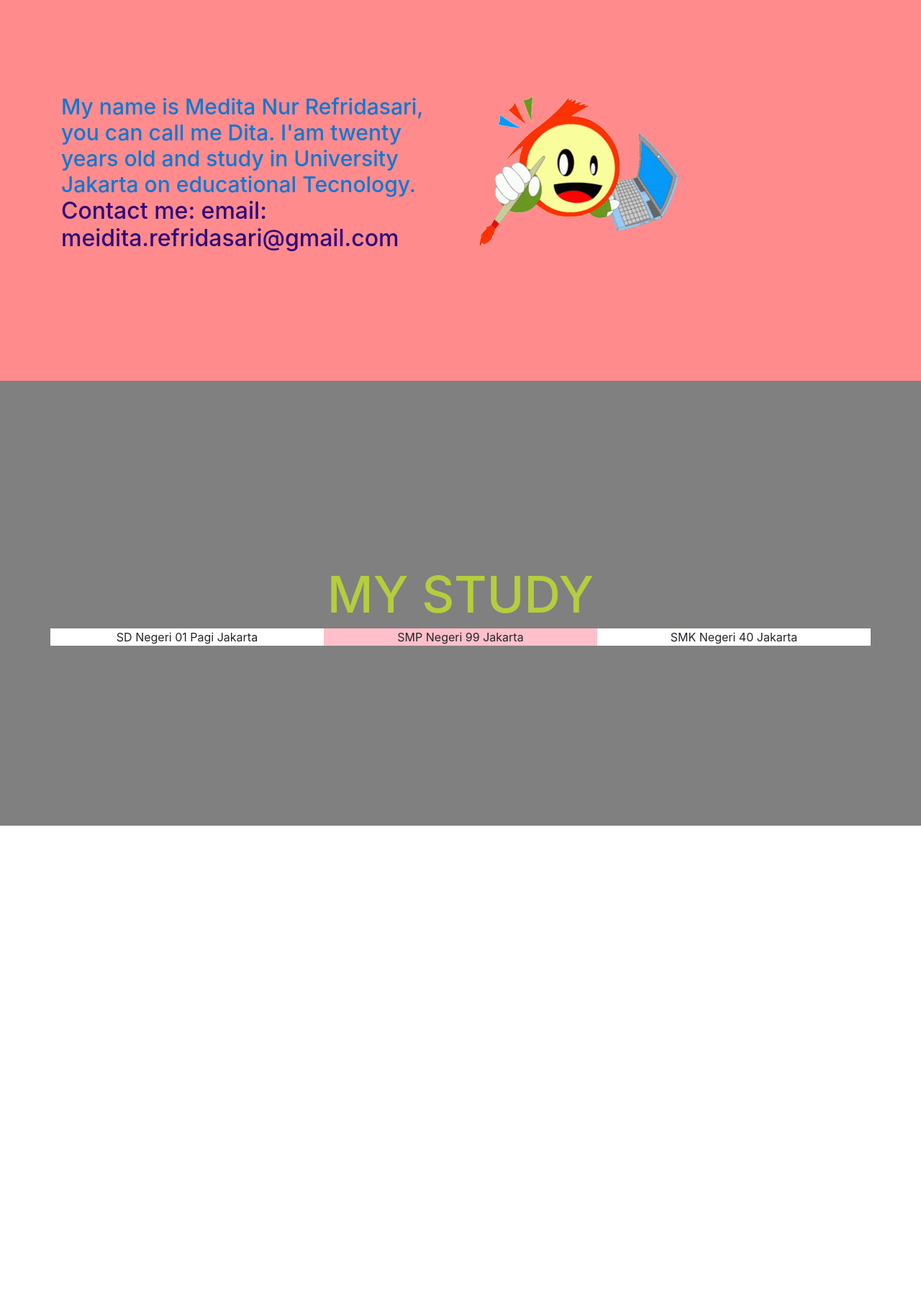
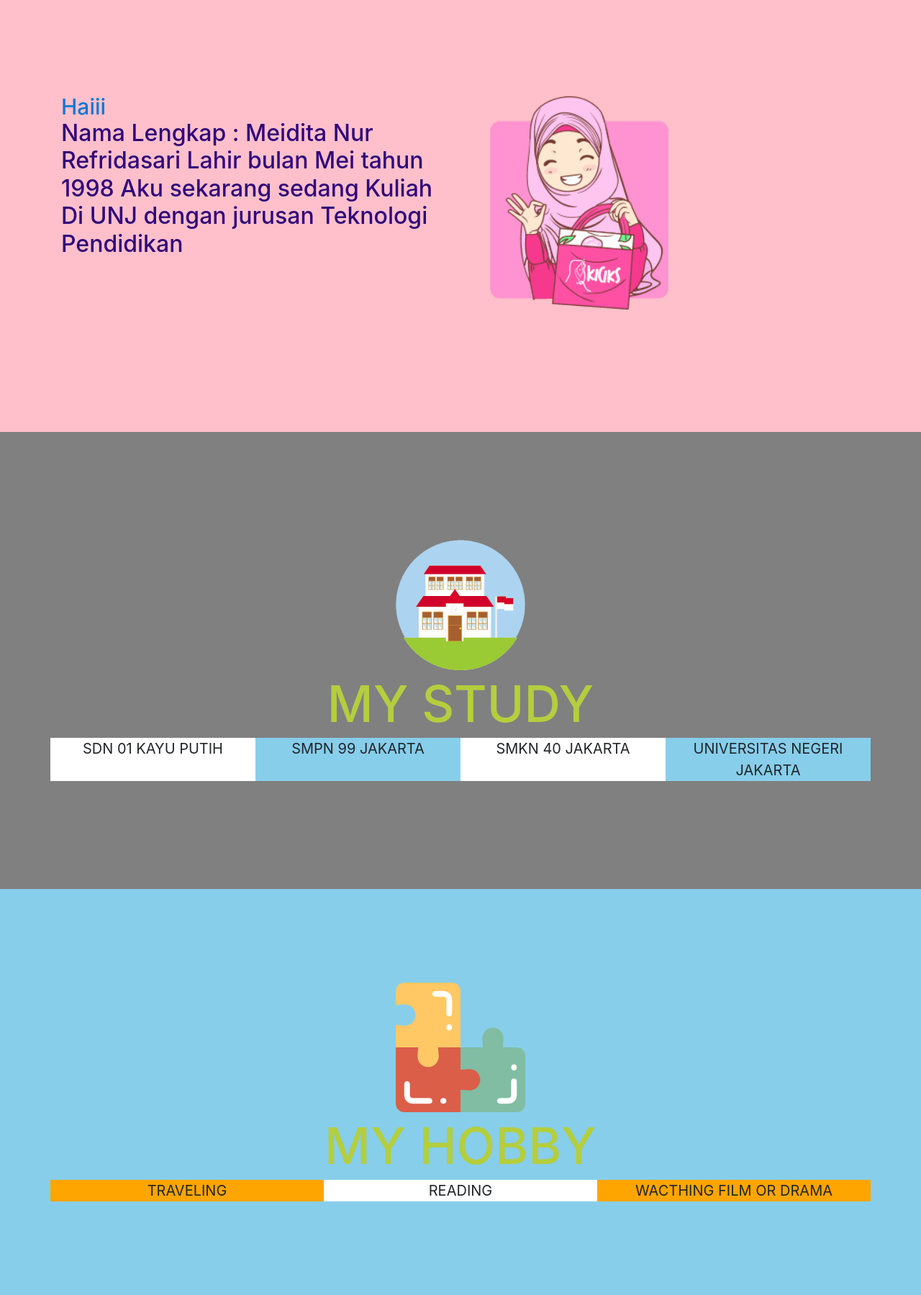
Before and after one commit to meiditanur/Dweb-dita, a plain HTML site: page index.html in a window 1280 px wide. Shown: the part 900-2699 px from the top of the page at 72% size. Before the commit the page ends 2047 px from the top, so only its background shows below. Drawn offline with Linux system fonts and the light colour scheme.

Commit message:
Add files via upload

```diff
--- a/css/main.css
+++ b/css/main.css
@@ -7,10 +7,10 @@ body,html{
     padding: 10px 20px
 }
 .link:hover{
-    background: aqua;
+    background: white;
 }
 .section1{
-    background:url(../img/maxresdefault.jpg);
+    background: url(../img/sakura1.jpg);
     width:100%;
     height:100%;
     text-align: center;
@@ -19,25 +19,40 @@ body,html{
 .judul{
     font-family: inherit;
     font-size: 70px;
+    color: black;
+    margin: auto;
+}
+.judul2{
+    font-family: inherit;
+    font-size: 70px;
     color: #B4CE3D;
     margin: auto;
 }
 .subjudul{
-    font-family: Solid Italic;
+    font-family: monospace;
     font-size: 50px;
     color: #8BE6B2;
 }
 .section2{
-    background: #FF8B8D;
+    background:pink;
     padding: 170px 0px
 }
 .section3{
     background: grey;
-    padding: 250px 0px;
+    padding: 150px 0px;
+    text-align: center;
 }
 .col-warna{
-    background: #fff;
+    background: white;
 }
 .col-warna2{
-    background: pink
+    background: skyblue
 }
+.col-warna3{
+    background: orange;
+}
+.section4{
+    background: skyblue;
+    padding: 130px 0px;
+    text-align: center;
+}
--- a/index.html
+++ b/index.html
@@ -22,19 +22,19 @@
                         <a class="link" href="#1">Section 1</a>
                         <a class="link" href="#2">Section 2</a>
                         <a class="link" href="#3">Section 3</a>
-                        <a class="link" href="http://instagram.com/meidita_nur">Instagram</a>
+                        <a class="link" href="#4">Section 4</a>
                     </div>
                 </div>
             </div>
         </nav>
         <!---section1--->
         <section class="section1" id="1">
-            <img src="img/logo.png">
+            <img src="img/kittens-297017_960_720.png", width="600px">
             <h1 class="judul" style="border-style:dashed">
-                Hello welcome to Meidita website
+                WELCOME TO MY PORTOFOLIO
             </h1>
             <h2 class="subjudul">
-                Teknologi Pendidikan UNJ
+                Meidita Nur Refridasari
             </h2>
         </section>
         <!---section2--->
@@ -43,35 +43,63 @@
                 <div class="row">
                     <div class="col-md-6">
                         <h1 class="judul" style="color: #0D78D2; font-size: 30px;">
-                        My name is Medita Nur Refridasari, you can call me Dita. I'am twenty years old and study in University Jakarta on educational Tecnology.
+                        Haiii
                         </h1>
-                        <h2 class="sub-judul" style="color: #31067A">
-                        Contact me: email: meidita.refridasari@gmail.com
+                        <h2 class="sub-judul; font-size: 20" style="color: #31067A; ">
+                        Nama Lengkap : Meidita Nur Refridasari
+                        Lahir bulan Mei tahun 1998
+                        Aku sekarang sedang Kuliah Di UNJ dengan jurusan Teknologi Pendidikan
                         </h2>
                     </div>
                     <div class="col-md-6">
-                        <img src="img/logo.png" width="300">
+                        <img src="img/muslimah.png" width="300">
                     </div>
                 </div>
             </div>
         </section>
         <!---section3--->
         <section class="section3" id="3">
+            <img src="img/school.png", style="align: center", width="180px">
             <div class="container">
                 <div class="row" style="padding:5px">
-                    <h1 class="judul" style="text-align:center;">
+                    <h1 class="judul2" style="text-align:center;">
                     MY STUDY
                     </h1>
                 </div>
-                <div class="row" style="text-align:center;">
+                <div class="row" style="text-align:center; font-size: 20px">
                     <div class="col col-warna">
-                    SD Negeri 01 Pagi Jakarta
+                    SDN 01 KAYU PUTIH
                     </div>
                     <div class="col col-warna2">
-                    SMP Negeri 99 Jakarta
+                    SMPN  99 JAKARTA
                     </div>
                     <div class="col col-warna">
-                    SMK Negeri 40 Jakarta
+                    SMKN 40 JAKARTA
+                    </div>
+                    <div class="col col-warna2">
+                    UNIVERSITAS NEGERI JAKARTA
+                    </div>
+                </div>
+            </div>
+        </section>
+        <!---section4--->
+        <section class="section4" id="4">
+            <img src="img/hobby.png", style="align: center", width="180px">
+            <div class="container">
+                <div class="row" style="padding:5px">
+                    <h1 class="judul2" style="text-align:center;">
+                    MY HOBBY
+                    </h1>
+                </div>
+                <div class="row" style="text-align:center; font-size: 20px">
+                    <div class="col col-warna3">
+                    TRAVELING
+                    </div>
+                    <div class="col col-warna">
+                    READING
+                    </div>
+                    <div class="col col-warna3">
+                    WACTHING FILM OR DRAMA
                     </div>
                 </div>
             </div>
```
Also changed, not shown: img/Logo-unj.png (added), img/hobby.jpg (added), img/hobby.png (added), img/kittens-297017_960_720.png (added), img/muslimah.png (added), img/sakura.jpg (added), img/sakura1.jpg (added), img/sakura2.jpg (added), img/sakura3.jpg (added), img/school.png (added).
